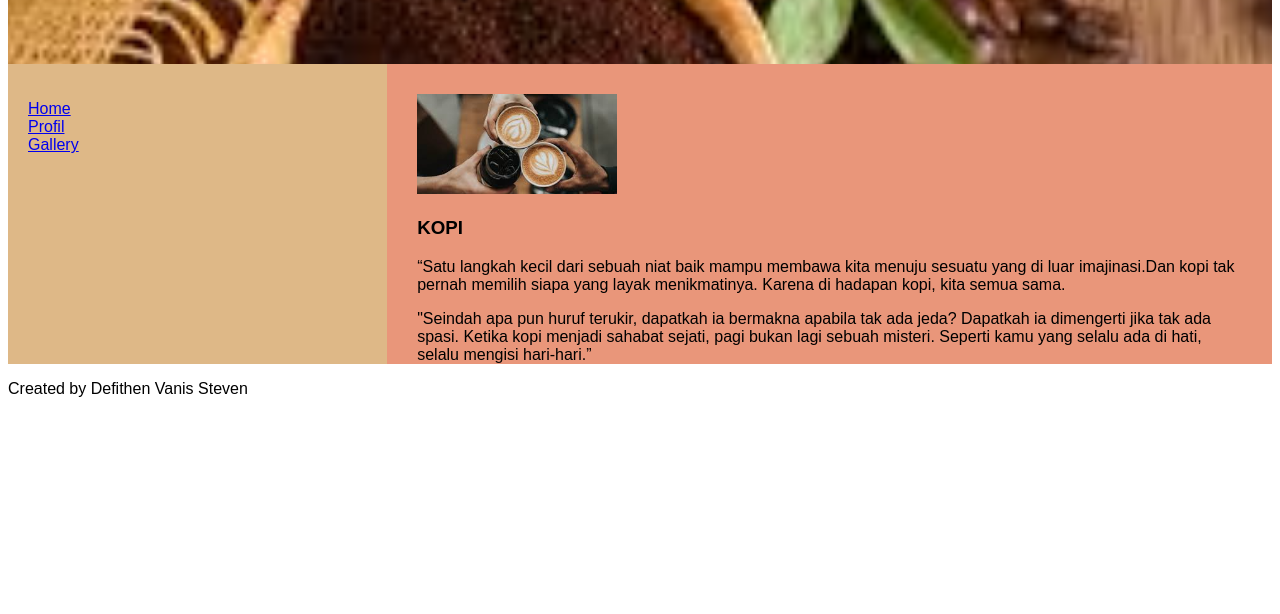
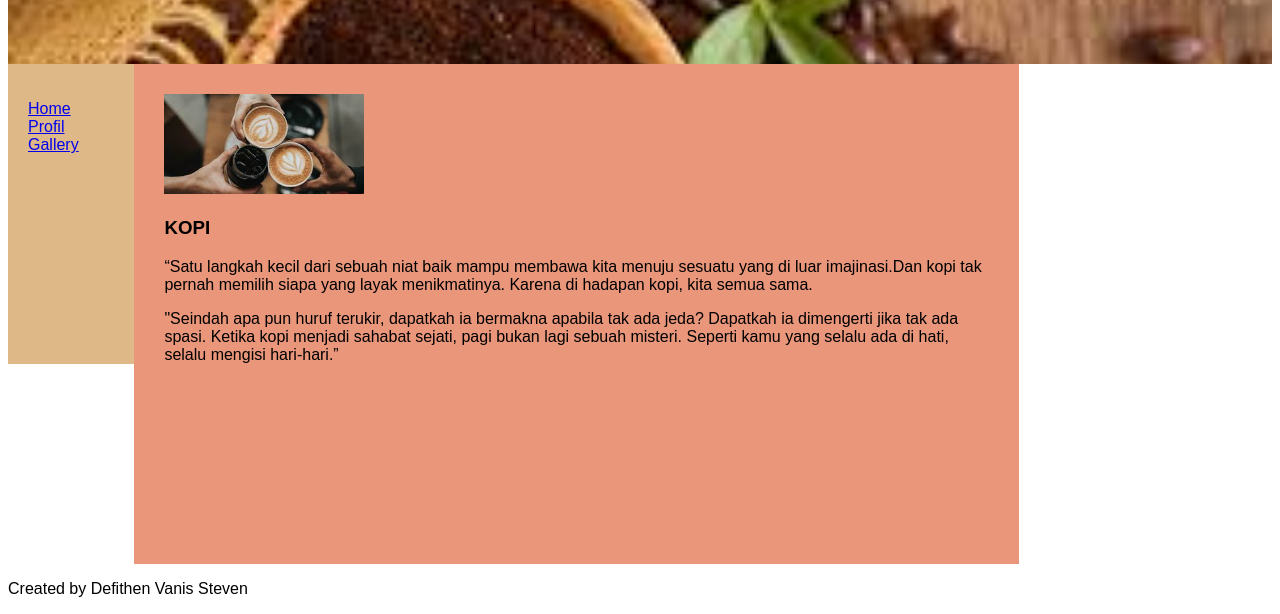
Before and after one commit to defithenvanissteven/defithenvanissteven.github.io, a plain HTML site: page simantik.html in a window 1280 px wide. Shown: the part 232-846 px from the top of the page. Before the commit the page ends 800 px from the top, so only its background shows below. Drawn offline with Linux system fonts and the light colour scheme.

Commit message:
Update simantik.html

```diff
--- a/simantik.html
+++ b/simantik.html
@@ -29,7 +29,7 @@ header {
 /* Create two columns/boxes that floats next to each other */
 nav {
   float: left;
-  width: 30%;
+  width: 10%;
   height: 300px; /* only for demonstration, should be removed */
   background: #DEB887;
   padding: 20px;
@@ -46,7 +46,7 @@ article {
   padding: 30px;
   width: 70%;
   background-color: #E9967A;
-  height: 300px; /* only for demonstration, should be removed */
+  height: 500px; /* only for demonstration, should be removed */
 }
 
 /* Clear floats after the columns */
```
